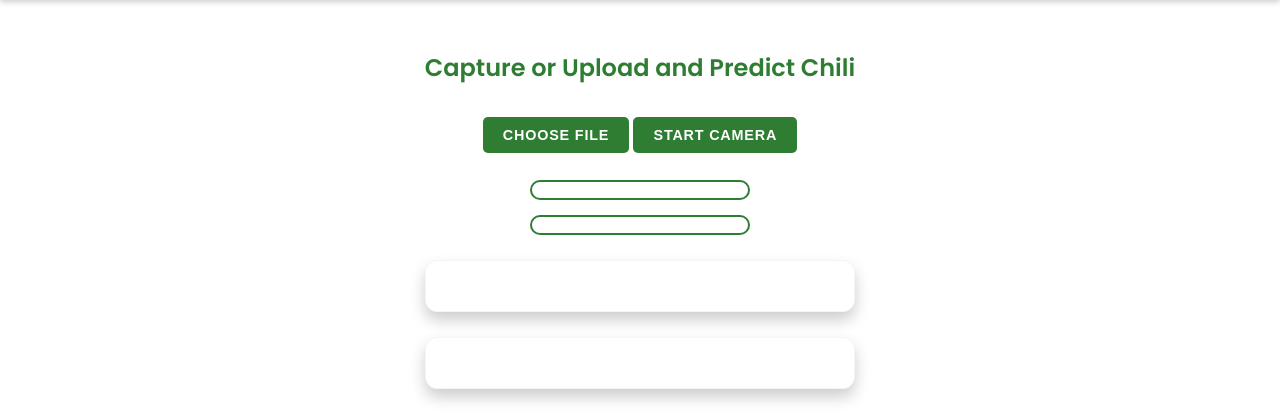
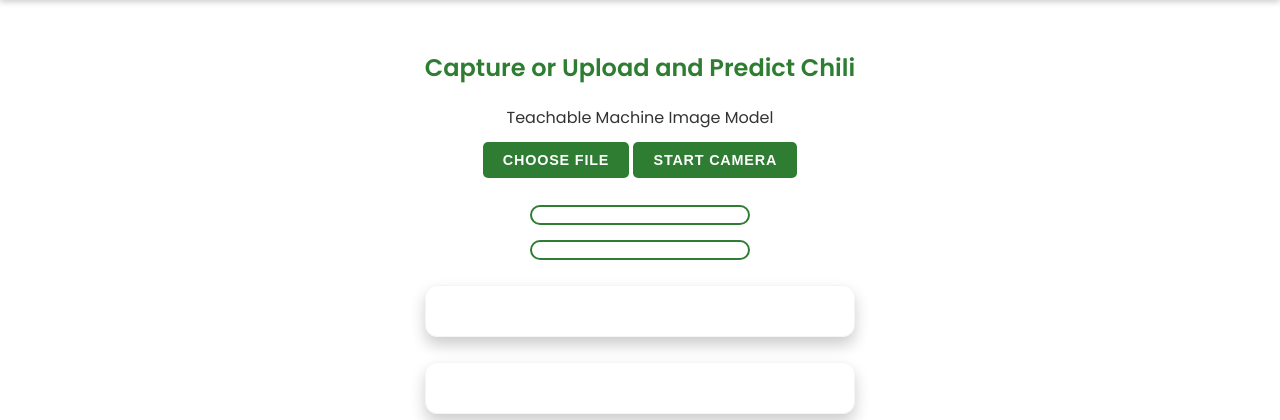
Before and after one commit to ejbaslot/ChipAI, a Flask app: page /ai in a window 1280 px wide. Shown: the part 110-530 px from the top of the page. Run offline with Flask 3, Linux system fonts and the light colour scheme; the visitor is signed in with stand-in values (Sample User, id 1); some libraries are stand-ins or nearby versions.

Commit message:
Fix na unta

```diff
--- a/ChipAI/app.py
+++ b/ChipAI/app.py
@@ -1,8 +1,7 @@
 from flask import Flask, render_template, request, redirect, url_for, flash, session, jsonify
 import os
+from dotenv import load_dotenv
 import psycopg2
-from dotenv import load_dotenv
-from psycopg2 import OperationalError
 from psycopg2.extras import RealDictCursor
 import logging
 
@@ -31,7 +30,7 @@ def get_db_connection():
         )
         logger.info("Database connection established.")
         return connection
-    except OperationalError as e:
+    except psycopg2.OperationalError as e:
         logger.error("Database connection failed: %s", e)
         raise
 
@@ -127,6 +126,13 @@ def upload_image():
     image = request.files['image']
     if image.filename == '':
         return jsonify({'error': 'No selected file'}), 400
+    # Validate file type
+    allowed_extensions = {'png', 'jpg', 'jpeg', 'gif'}
+    if not '.' in image.filename or image.filename.rsplit('.', 1)[1].lower() not in allowed_extensions:
+        return jsonify({'error': 'Invalid file type. Allowed types: png, jpg, jpeg, gif'}), 400
+    # Check file size (5MB limit)
+    if image.content_length > 5 * 1024 * 1024:
+        return jsonify({'error': 'File too large. Maximum size is 5MB'}), 400
     try:
         # Save the image to the uploads folder
         image_path = os.path.join(upload_folder, image.filename)
@@ -141,7 +147,7 @@ def upload_image():
         })
     except Exception as e:
         logger.error("Error saving the image: %s", str(e))
-        return jsonify({'error': 'Error saving the image. Please try again.'}), 500
+        return jsonify({'error': f'Error saving the image: {str(e)}'}), 500
 
 @app.route('/')
 def index():
--- a/ChipAI/templates/AI.html
+++ b/ChipAI/templates/AI.html
@@ -5,8 +5,9 @@
     <meta name="viewport" content="width=device-width, initial-scale=1.0, maximum-scale=1.0, user-scalable=no">
     <title>ChipAI - Chili Prediction</title>
     <link href="https://fonts.googleapis.com/css2?family=Poppins:wght@400;600&display=swap" rel="stylesheet">
+    <!-- Load locally hosted TensorFlow.js and Teachable Machine from root js folder -->
     <script src="../js/tf.min.js"></script>
-    <script src="../js/image.min.js"></script>
+    <script src="../js/teachablemachine-image.min.js"></script>
 </head>
 <body>
     <header>
@@ -29,6 +30,7 @@
 
     <div class="content">
         <h2>Capture or Upload and Predict Chili</h2>
+        <div>Teachable Machine Image Model</div>
         <button type="button" onclick="document.getElementById('fileInput').click()" class="btn">Choose File</button>
         <input type="file" id="fileInput" accept="image/*" style="display: none;">
         <button type="button" onclick="init()" class="btn">Start Camera</button>
@@ -430,8 +432,8 @@
     </style>
 
     <script type="text/javascript">
-        // the link to your model provided by Teachable Machine export panel
-        const URL = "../models/";
+        // the link to your converted model
+        const URL = "../models_converted/";
 
         let model, webcam, labelContainer, maxPredictions, snapshot;
 
@@ -441,34 +443,48 @@
             const metadataURL = URL + "metadata.json";
 
             // load the model and metadata
-            model = await tmImage.load(modelURL, metadataURL);
-            maxPredictions = model.getTotalClasses();
+            try {
+                model = await tmImage.load(modelURL, metadataURL);
+                maxPredictions = model.getTotalClasses();
+                console.log("Model loaded successfully with", maxPredictions, "classes");
+            } catch (error) {
+                console.error("Failed to load model:", error);
+                document.getElementById("predictionResult").innerHTML = '<p style="color:red;">Failed to load model. Check console for details.</p>';
+                return;
+            }
 
             // Convenience function to setup a webcam
             const flip = true; // whether to flip the webcam
             webcam = new tmImage.Webcam(200, 200, flip); // width, height, flip
-            await webcam.setup(); // request access to the webcam
-            await webcam.play();
-            window.requestAnimationFrame(loop);
+            try {
+                await webcam.setup(); // request access to the webcam
+                await webcam.play();
+                window.requestAnimationFrame(loop);
+                document.getElementById("webcam-container").appendChild(webcam.canvas);
+                document.getElementById("captureImage").style.display = "inline-block";
+                console.log("Webcam initialized successfully");
+            } catch (error) {
+                console.error("Failed to initialize webcam:", error);
+                document.getElementById("predictionResult").innerHTML = '<p style="color:red;">Failed to start camera. Ensure camera permissions are granted and a camera is connected.</p>';
+            }
 
-            // append elements to the DOM
-            document.getElementById("webcam-container").appendChild(webcam.canvas);
             labelContainer = document.getElementById("label-container");
             for (let i = 0; i < maxPredictions; i++) {
                 labelContainer.appendChild(document.createElement("div"));
             }
-
-            // Show capture button
-            document.getElementById("captureImage").style.display = "inline-block";
         }
 
         async function loop() {
-            webcam.update(); // update the webcam frame
+            if (webcam) webcam.update(); // update the webcam frame
             window.requestAnimationFrame(loop);
         }
 
         // Capture image from webcam
         document.getElementById("captureImage").addEventListener("click", async () => {
+            if (!webcam) {
+                document.getElementById("predictionResult").innerHTML = '<p style="color:red;">Webcam not initialized. Try restarting the camera.</p>';
+                return;
+            }
             const canvas = document.createElement("canvas");
             canvas.width = 200;
             canvas.height = 200;
@@ -505,7 +521,8 @@
                     });
                     const uploadResult = await uploadResponse.json();
                     if (!uploadResult.success) {
-                        document.getElementById("predictionResult").innerHTML = `<p style="color:red;">${uploadResult.error || 'Upload failed.'}</p>`;
+                        document.getElementById("predictionResult").innerHTML = `<p style="color:red;">Upload failed: ${uploadResult.error || 'Unknown error'}</p>`;
+                        console.error("Upload error:", uploadResult);
                         fileInput.value = ''; // Clear the input on error
                         return;
                     }
@@ -534,7 +551,7 @@
                     };
                 } catch (error) {
                     console.error("Error processing uploaded image:", error);
-                    document.getElementById("predictionResult").innerHTML = '<p style="color:red;">Failed to process uploaded image.</p>';
+                    document.getElementById("predictionResult").innerHTML = `<p style="color:red;">Failed to process uploaded image: ${error.message}</p>`;
                     fileInput.value = ''; // Clear the input on error
                 }
             }
```
